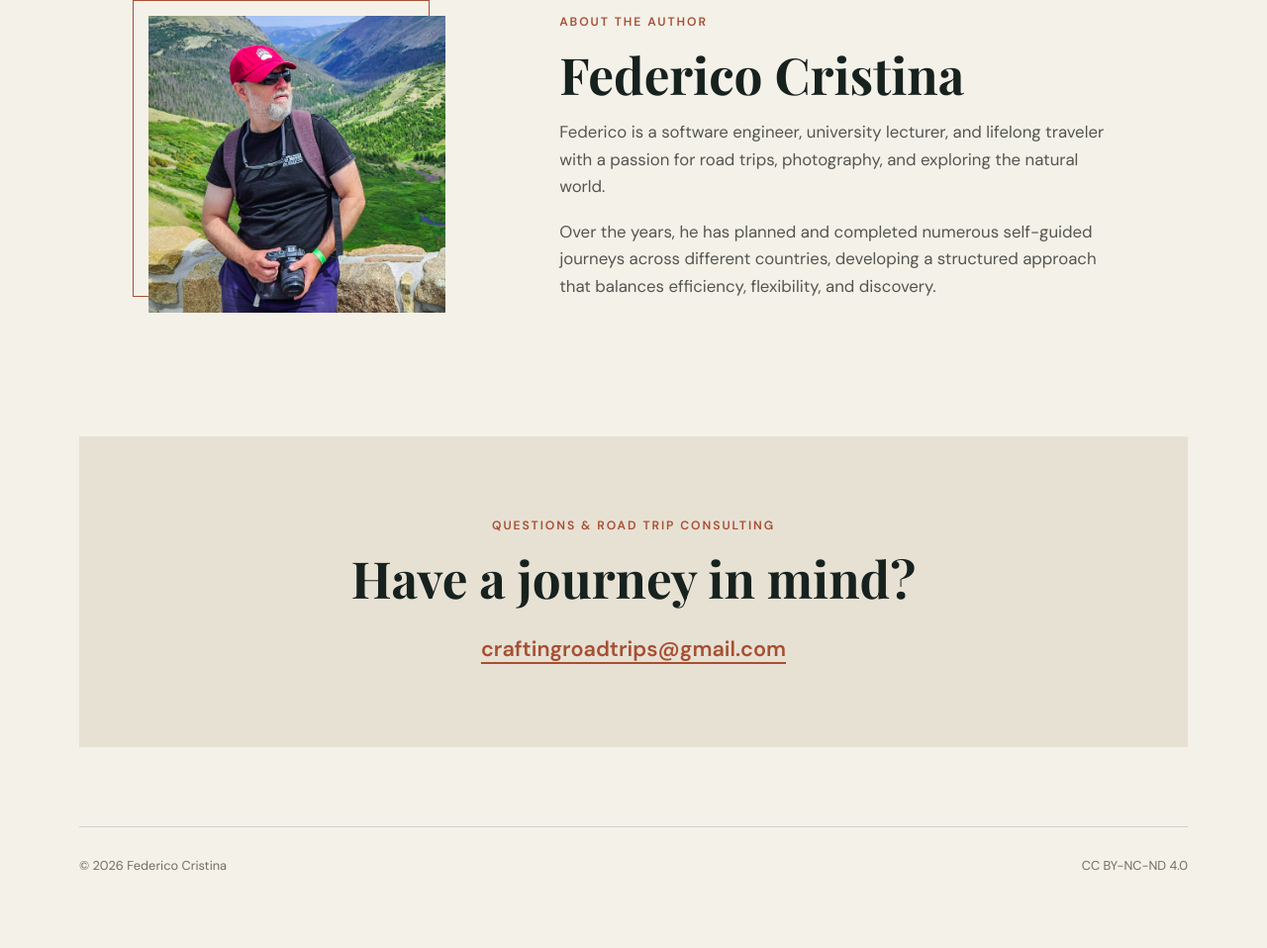
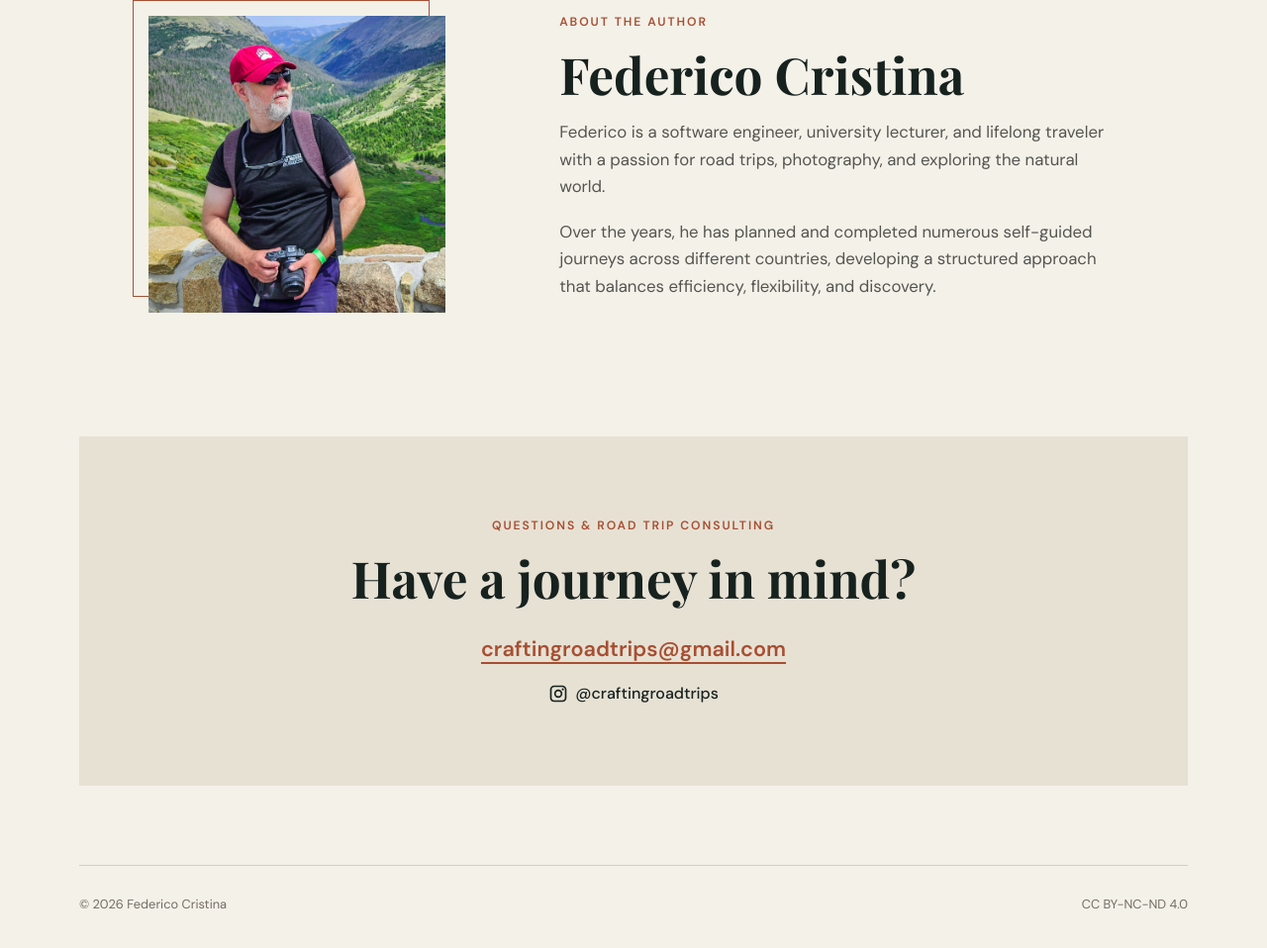
Before and after one commit to craftingroadtrips/craftingroadtrips.github.io, a plain HTML site: page index.html in a window 1280 px wide. Shown: the part 1728-2686 px from the top of the page at 99% size. Before the commit the page ends 2653 px from the top, so only its background shows below. Drawn offline with nearby package versions, Linux system fonts and the light colour scheme.

Commit message:
Incorporar nuevos enlaces

```diff
--- a/index.html
+++ b/index.html
@@ -37,6 +37,18 @@
     "author": {
       "@type": "Person",
       "name": "Federico Cristina"
+    },
+    "author": {
+      "@type": "Person",
+      "name": "Federico Cristina"
+    },
+    "publisher": {
+      "@type": "Organization",
+      "name": "Crafting Road Trips",
+      "url": "https://craftingroadtrips.github.io/",
+      "sameAs": [
+        "https://www.instagram.com/craftingroadtrips/"
+      ]
     },
     "description": "A practical, structured guide to planning independent road trips, from choosing key places and shaping the route to building a flexible daily itinerary.",
     "url": "https://craftingroadtrips.github.io/",
@@ -138,7 +150,22 @@
     <section class="contact" id="contact" aria-labelledby="contact-title">
       <p class="eyebrow">Questions & road trip consulting</p>
       <h2 id="contact-title">Have a journey in mind?</h2>
-      <a class="email-link" href="mailto:craftingroadtrips@gmail.com">craftingroadtrips@gmail.com</a>
+      <div class="contact-links">
+        <a class="email-link" href="mailto:craftingroadtrips@gmail.com">
+          craftingroadtrips@gmail.com
+        </a>
+
+        <a class="instagram-link"
+          href="https://www.instagram.com/craftingroadtrips/"
+          target="_blank"
+          rel="noopener noreferrer"
+          aria-label="Crafting Road Trips on Instagram">
+          <svg viewBox="0 0 24 24" aria-hidden="true">
+            <path d="M7 2C4.24 2 2 4.24 2 7v10c0 2.76 2.24 5 5 5h10c2.76 0 5-2.24 5-5V7c0-2.76-2.24-5-5-5H7zm10 2c1.66 0 3 1.34 3 3v10c0 1.66-1.34 3-3 3H7c-1.66 0-3-1.34-3-3V7c0-1.66 1.34-3 3-3h10zm.5 1.5a1.25 1.25 0 1 0 0 2.5 1.25 1.25 0 0 0 0-2.5zM12 7a5 5 0 1 0 0 10 5 5 0 0 0 0-10zm0 2a3 3 0 1 1 0 6 3 3 0 0 1 0-6z"/>
+          </svg>
+          @craftingroadtrips
+        </a>
+      </div>
     </section>
   </main>
 
--- a/styles.css
+++ b/styles.css
@@ -337,3 +337,29 @@ footer {
   .book-cover { transition: transform .35s ease, box-shadow .35s ease; }
   .book-stage:hover .book-cover { transform: translateY(-5px) rotate(-.35deg); box-shadow: 0 38px 72px rgba(35,28,20,.32), -10px 8px 0 #dad3c5; }
 }
+
+.contact-links {
+  display: flex;
+  flex-direction: column;
+  align-items: center;
+  gap: 0.8rem;
+}
+
+.instagram-link {
+  display: inline-flex;
+  align-items: center;
+  gap: 0.45rem;
+  color: inherit;
+  text-decoration: none;
+  font-weight: 500;
+}
+
+.instagram-link svg {
+  width: 20px;
+  height: 20px;
+  fill: currentColor;
+}
+
+.instagram-link:hover {
+  opacity: 0.7;
+}
```
